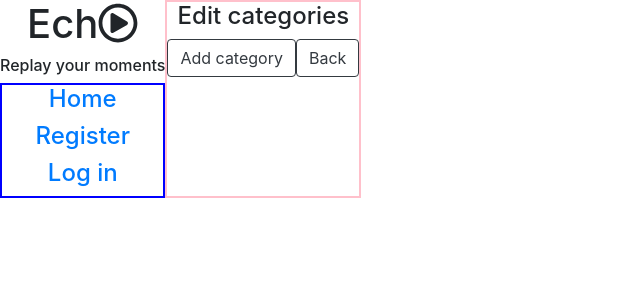
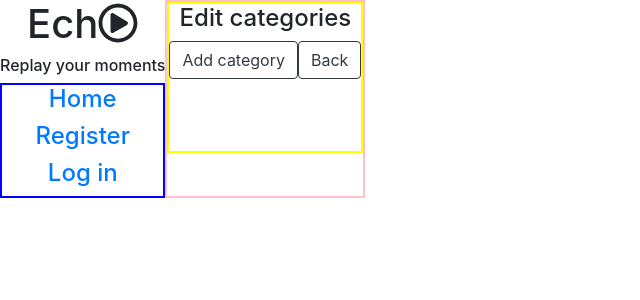
Before and after one commit to nataliaCodes/echo-replay-your-moments, a React (Create React App) app in the folder front-end/: page /categories in a window 1280 px wide. Both pictures are taken after a click on the button "Edit categories". Shown: the top 300 px of the page, without its empty margins (0-640 px from the left). Built offline with nearby package versions, Linux system fonts and the light colour scheme.

Commit message:
Finish setting up general layout

```diff
--- a/front-end/src/stylesheets/Layout.scss
+++ b/front-end/src/stylesheets/Layout.scss
@@ -30,6 +30,12 @@
 
     .Categories {
       border: 2px solid pink;
+
+      .EditCategories {
+        border: 2px solid yellow;
+      }
+
+
     }
 
     .Moments {
```
